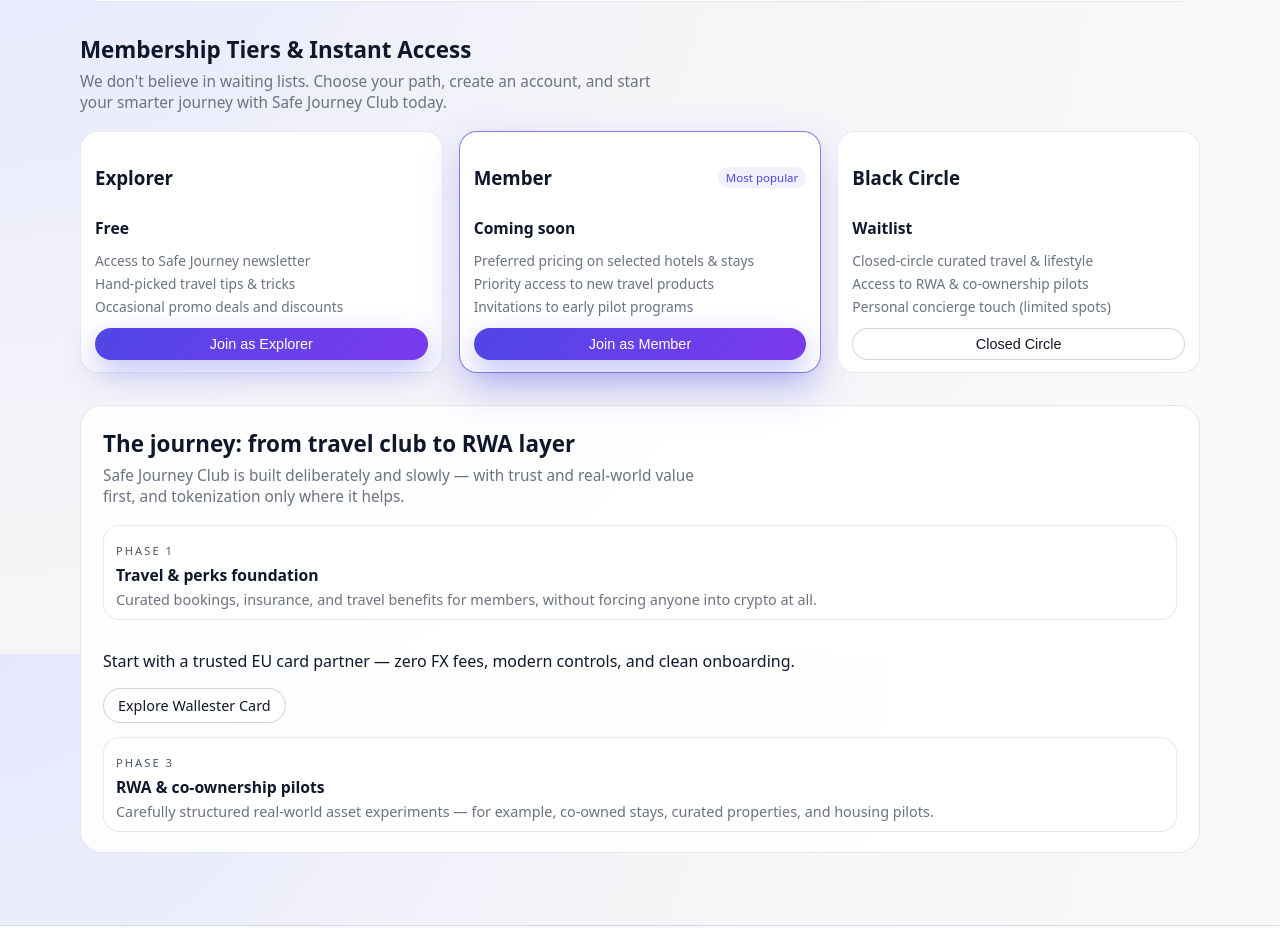
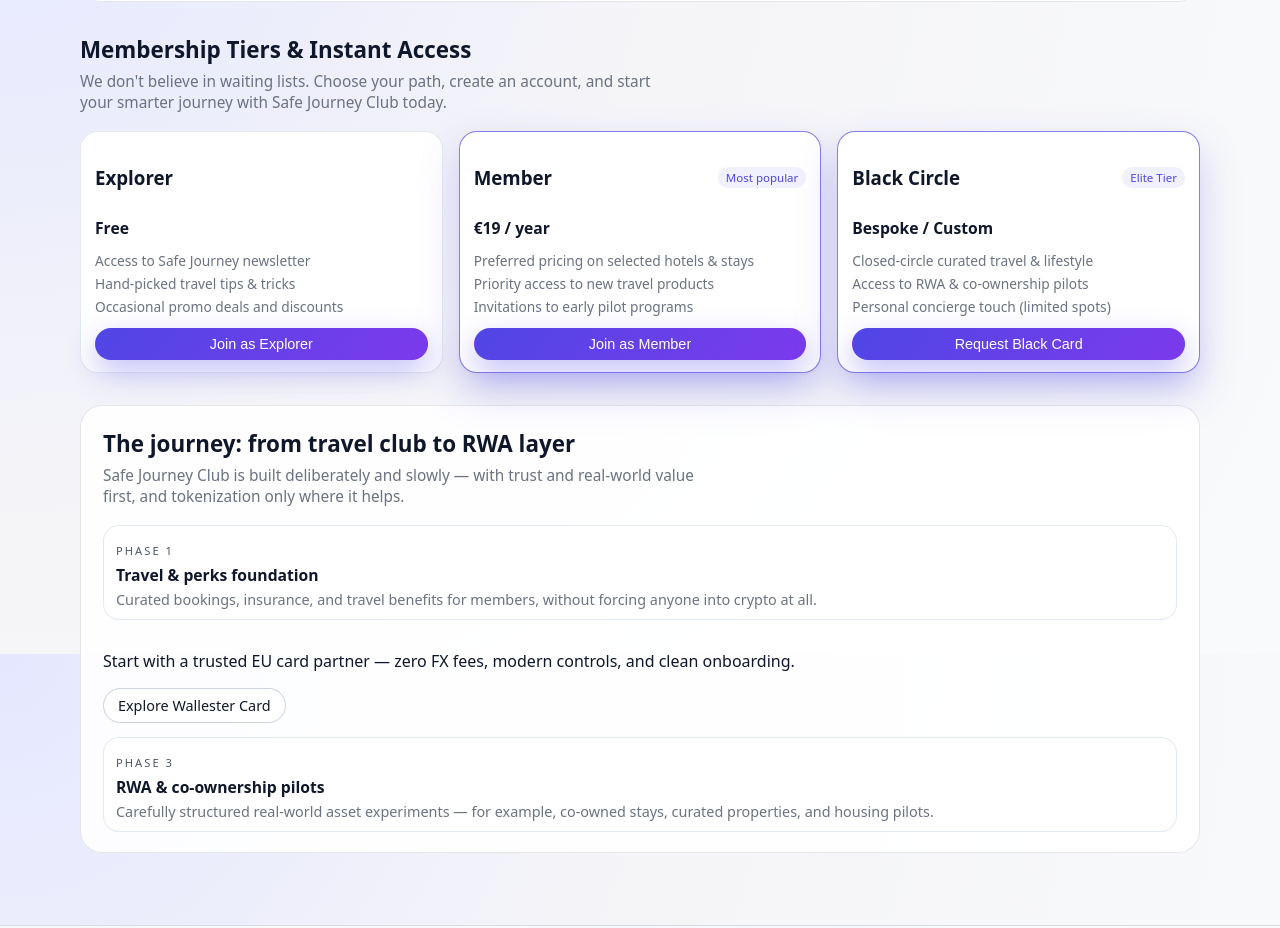
Before and after one commit to azagum/safejourney-club, a React (Vite) app: page / in a window 1280 px wide. Shown: the part 1746-2674 px from the top of the page. Built offline with nearby package versions, Linux system fonts and the light colour scheme.

Commit message:
design: complete conversion of membership tiers and activate black card requests

```diff
--- a/src/App.tsx
+++ b/src/App.tsx
@@ -15,7 +15,7 @@
   },
 ];
 
-const tiers = [
+const tiers: Tier[] = [
   {
     name: "Explorer",
     price: "Free",
@@ -28,7 +28,7 @@
   },
   {
     name: "Member",
-    price: "Coming soon",
+    price: "€19 / year", // Прибрали Coming soon, поставили ціну
     badge: "Most popular",
     perks: [
       "Preferred pricing on selected hotels & stays",
@@ -38,8 +38,8 @@
   },
   {
     name: "Black Circle",
-    price: "Waitlist",
-    badge: "",
+    price: "Bespoke / Custom", // Прибрали Waitlist, додали преміальний статус
+    badge: "Elite Tier",
     perks: [
       "Closed-circle curated travel & lifestyle",
       "Access to RWA & co-ownership pilots",
@@ -374,12 +374,12 @@
                 <li key={perk}>{perk}</li>
               ))}
             </ul>
+            {/* Усі кнопки тепер активні, фіолетові та зрозумілі */}
             <button
-              className={`sj-btn full ${tier.name === "Black Circle" ? "ghost" : "primary"}`}
-              disabled={tier.name === "Black Circle"} // Залишаємо Black Circle ексклюзивним
+              className="sj-btn primary full"
               onClick={() => onTierSelect(tier.name)}
             >
-              {tier.name === "Black Circle" ? "Closed Circle" : `Join as ${tier.name}`}
+              {tier.name === "Black Circle" ? "Request Black Card" : `Join as ${tier.name}`}
             </button>
           </div>
         ))}
@@ -716,20 +716,29 @@
           </div>
           )}
 
+              {selectedTier === "Black Circle" && (
+              <div style={{ background: "#0d1117", padding: "12px", borderRadius: "8px", border: "1px solid #222733", fontSize: "0.85rem", color: "#a8b2d1" }}>
+              👑 <strong>Elite Membership Card Request</strong>. Your application will be sent directly to the club's board. We will contact you via email to schedule a private video call for verification and bespoke card minting.
+          </div>
+          )}
+
+
               <button type="submit" className="sj-btn primary" style={{ padding: "14px", width: "100%", marginTop: "10px" }}>
                 {selectedTier === "Member" ? "Proceed to Payment" : "Create Free Account"}
               </button>
             </form>
           ) : (
+            // Оновіть текст у блоці відображення успішного сабміту:
 <div style={{ textAlign: "center", padding: "20px 0" }}>
   <h4 style={{ color: "#64ffda", fontSize: "1.3rem", marginBottom: "12px" }}>Welcome to the Club, {name}!</h4>
   <p style={{ color: "#a8b2d1", fontSize: "1rem", lineHeight: "1.6" }}>
-                {selectedTier === "Member" ?
-                  "We have generated your invoice. Check your email inbox shortly for the secure Wise activation link. Once paid, your Safe Journey Card will be activated!" :
-                  "Your Free Explorer account is ready. We've sent a temporary login token and access instructions to your email."}
+    {selectedTier === "Member" && "We have generated your invoice. Check your email inbox shortly for the secure Wise activation link. Once paid, your Safe Journey Card will be activated!"}
+    {selectedTier === "Explorer" && "Your Free Explorer account is ready. We've sent a temporary login token and access instructions to your email."}
+    {selectedTier === "Black Circle" && "Your Black Circle application has been securely received. Our concierge team will review your profile and contact you within 24 hours to initiate your premium onboarding."}
   </p>
   <button className="sj-btn ghost" onClick={onClose} style={{ marginTop: "20px" }}>Close Window</button>
 </div>
+
           )}
         </div>
       </div>
```
Lines whose indentation alone changed are shown as unchanged.
